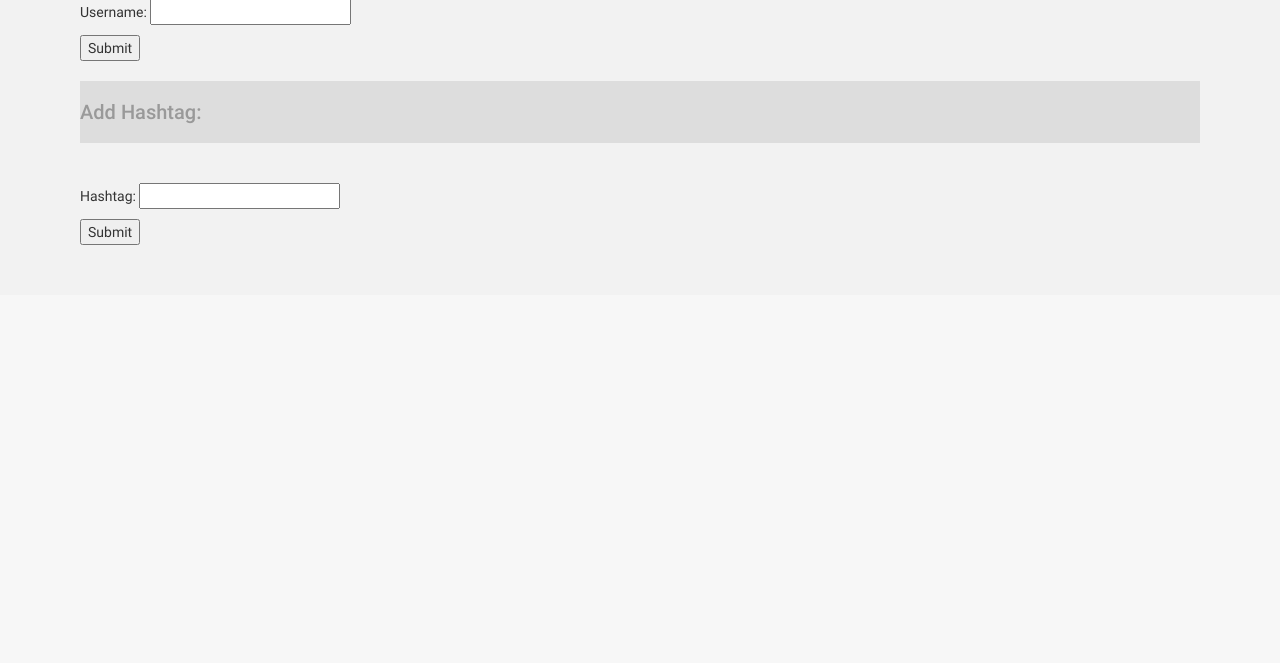
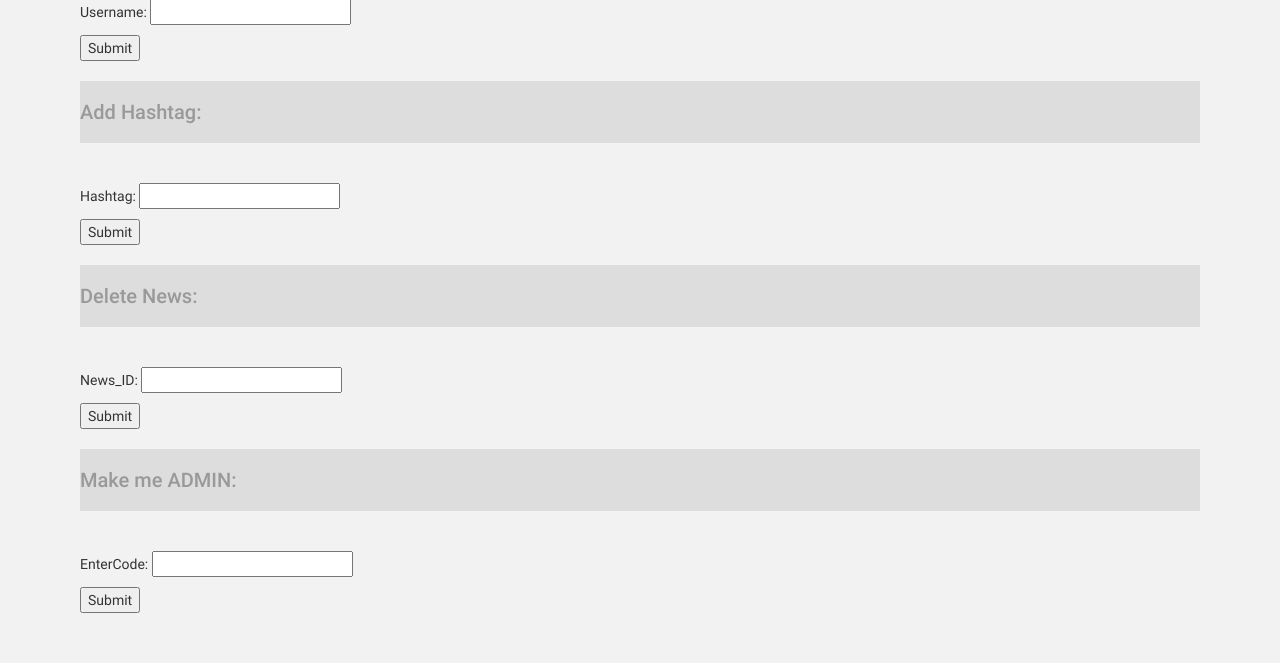
Before and after one commit to kafura-kafiri/taptapNews, a Django app: page /accounts/admin in a window 1280 px wide. Shown: the part 669-1332 px from the top of the page. Before the commit the page ends 914 px from the top, so only its background shows below. Run offline with Django 3.2, Linux system fonts and the light colour scheme; the visitor is signed in with stand-in values (Sample User, id 1); parts of the project's set-up code (start-up, migrations or seed data) failed here and were passed over; some libraries are stand-ins or nearby versions.

Commit message:
Moond dige...

```diff
--- a/sambalNews/static/taptapNews/js/controllers/AdminController.js
+++ b/sambalNews/static/taptapNews/js/controllers/AdminController.js
@@ -64,5 +64,62 @@
                     "<hr />config: " + config;
             });
             };
+        $scope.deleteNews = function(news_id) {
+            var data = $.param({});
+
+            var config = {
+                headers : {
+                    'Content-Type': 'application/x-www-form-urlencoded;charset=utf-8;'
+                }
+            };
+              $http.post('/sambalNews/delete_news/'+news_id, data, config)
+                .success(function (data, status, headers, config) {
+                    $scope.ResponseDetails = data;
+            })
+            .error(function (data, status, header, config) {
+                $scope.ResponseDetails = "Data: " + data +
+                    "<hr />status: " + status +
+                    "<hr />headers: " + header +
+                    "<hr />config: " + config;
+            });
+            };
+             $scope.validate = function(news_id) {
+            var data = $.param({});
+
+            var config = {
+                headers : {
+                    'Content-Type': 'application/x-www-form-urlencoded;charset=utf-8;'
+                }
+            };
+              $http.post('/sambalNews/validate/'+news_id, data, config)
+                .success(function (data, status, headers, config) {
+                    $scope.ResponseDetails = data;
+            })
+            .error(function (data, status, header, config) {
+                $scope.ResponseDetails = "Data: " + data +
+                    "<hr />status: " + status +
+                    "<hr />headers: " + header +
+                    "<hr />config: " + config;
+            });
+            };
+     $scope.upgrade = function(code) {
+            var data = $.param({});
+
+            var config = {
+                headers : {
+                    'Content-Type': 'application/x-www-form-urlencoded;charset=utf-8;'
+                }
+            };
+              $http.post('/sambalNews/upgrade_user/'+code, data, config)
+                .success(function (data, status, headers, config) {
+                    $scope.ResponseDetails = data;
+            })
+            .error(function (data, status, header, config) {
+                $scope.ResponseDetails = "Data: " + data +
+                    "<hr />status: " + status +
+                    "<hr />headers: " + header +
+                    "<hr />config: " + config;
+            });
+            };
         }
 ]);
--- a/sambalNews/templates/sambalNews/admin.html
+++ b/sambalNews/templates/sambalNews/admin.html
@@ -57,6 +57,22 @@
                   <input type="submit" value="Submit" />
               </form>
           </div>
+           <div class="commentbox">
+              <h2>Delete News:</h2>
+              <form ng-submit="deleteNews(news_id)">
+                  <p>News_ID:
+                      <input type="text" name="news_id" ng-model="news_id" /></p>
+                  <input type="submit" value="Submit" />
+              </form>
+          </div>
+            <div class="commentbox">
+              <h2>Make me ADMIN:</h2>
+              <form ng-submit="upgrade(code)">
+                  <p>EnterCode:
+                      <input type="password" name="code" ng-model="code" /></p>
+                  <input type="submit" value="Submit" />
+              </form>
+          </div>
       </div>
     </div>
 
```
